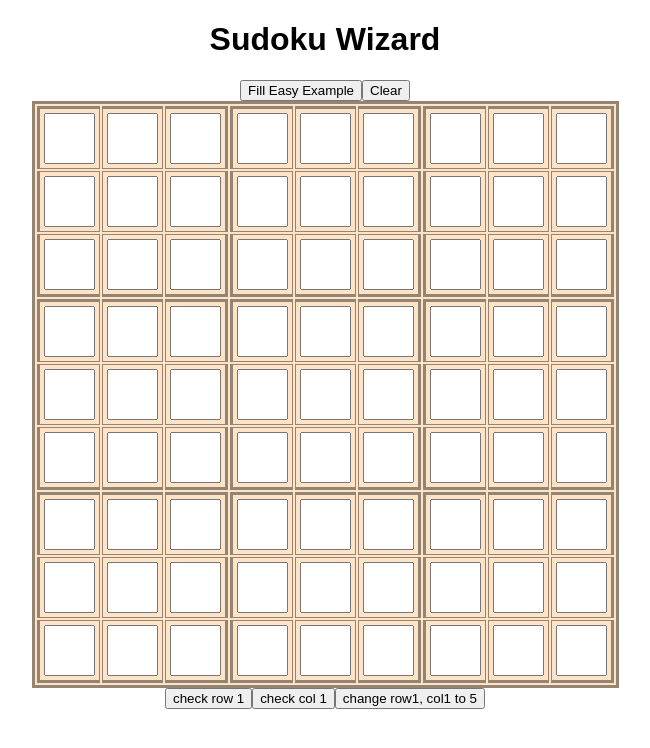
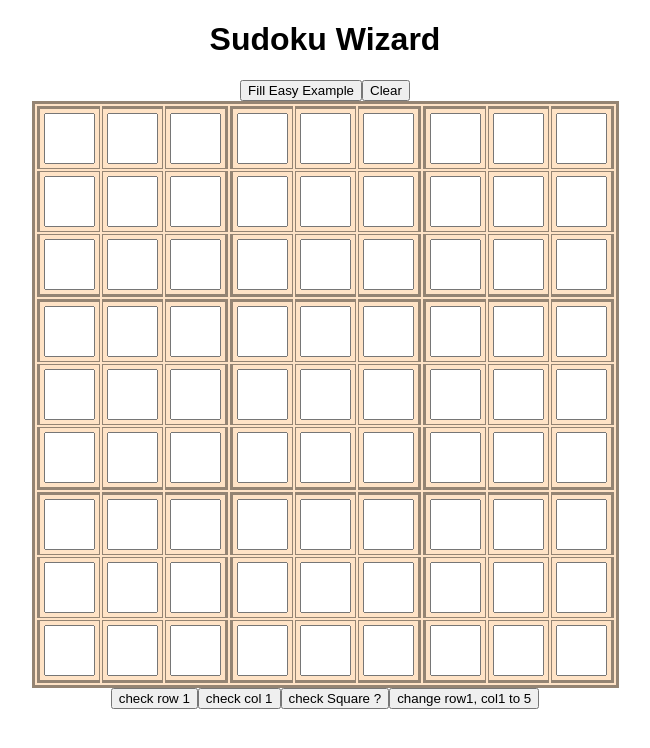
Before and after one commit to ryan-olejnik/Sudoku-Solver, a React (Create React App) app: page / in a window 1280 px wide. Shown: the top 748 px of the page, without its empty margins (315-965 px from the left). Built offline with nearby package versions, Linux system fonts and the light colour scheme.

Commit message:
Added checkSquareForDuplicates to sudokuAnalyzer functions, which checks 3x3 squares for duplicates

```diff
--- a/src/components/Table.jsx
+++ b/src/components/Table.jsx
@@ -334,6 +334,7 @@ class Table extends Component {
 
   changeHandler(row, col, newValue){
     // console.log(this.state.table[`row${row}`][`col${col}`]);
+    if (newValue === ''){newValue = null};
     let table = this.state.table;
     table[`row${row}`][`col${col}`] = newValue;
     this.setState({ table: table })
@@ -447,6 +448,7 @@ class Table extends Component {
         </table>
       <button onClick={()=>{console.log('Duplicates in row 1?', sudokuAnalyzer.checkRowForDuplicates(this.state.table, 1))}} >check row 1</button>
       <button onClick={()=>{console.log('Duplicates in col1?', sudokuAnalyzer.checkColForDuplicates(this.state.table, 1))}} >check col 1</button>
+      <button onClick={()=>{console.log('Duplicates in Square b?', sudokuAnalyzer.checkSquareForDuplicates(this.state.table, 'i'))}} >check Square ?</button>
       <button onClick={()=>{this.changeHandler(1,1,5)}} >change row1, col1 to 5</button>
       </div>
     );
--- a/src/components/sudokuAnalyzer.js
+++ b/src/components/sudokuAnalyzer.js
@@ -2,8 +2,8 @@ module.exports = {
 
   checkRowForDuplicates: function(table, rowNumber){
     let numbersInRow = {};
-    for (let i = 1; i <=9; i++){
-      let currentCellValue = table[`row${rowNumber}`][`col${i}`];
+    for (let col = 1; col <=9; col++){
+      let currentCellValue = table[`row${rowNumber}`][`col${col}`];
       if (!numbersInRow[currentCellValue] && currentCellValue !== null){
         numbersInRow[currentCellValue] = true;
       } else if (currentCellValue !== null){
@@ -17,8 +17,8 @@ module.exports = {
 
   checkColForDuplicates: function(table, colNumber){
     let numbersInCol = {};
-    for (let i = 1; i <=9; i++){
-      let currentCellValue = table[`row${i}`][`col${colNumber}`];
+    for (let row = 1; row <=9; row++){
+      let currentCellValue = table[`row${row}`][`col${colNumber}`];
       if (!numbersInCol[currentCellValue] && currentCellValue !== null){
         numbersInCol[currentCellValue] = true;
       } else if (currentCellValue !== null){
@@ -28,6 +28,191 @@ module.exports = {
     }
     // console.log(numbersInCol);
     return false;
+  },
+
+  checkSquareForDuplicates: function(table, square){
+    switch(square){
+      case 'a':{
+        console.log('Checking Square A');
+        let numbersInSquare = {};
+        for (let row = 1; row <=3; row++){
+          for (let col = 1; col <=3; col++){
+            let currentCellValue = table[`row${row}`][`col${col}`];
+            // console.log(`Value in row${row}, col${col} = ${currentCellValue}`);
+            if (!numbersInSquare[currentCellValue] && currentCellValue !== null){
+              numbersInSquare[currentCellValue] = true;
+            } else if (currentCellValue !== null){
+              numbersInSquare[currentCellValue] = 'multiples!!';
+              return true;
+            }
+          }
+        }
+        // console.log(numbersInSquare);
+        return false;
+      }
+
+      case 'b':{
+        console.log('Checking Square B');
+        let numbersInSquare = {};
+        for (let row = 1; row <=3; row++){
+          for (let col = 4; col <=6; col++){
+            let currentCellValue = table[`row${row}`][`col${col}`];
+            // console.log(`Value in row${row}, col${col} = ${currentCellValue}`);
+            if (!numbersInSquare[currentCellValue] && currentCellValue !== null){
+              numbersInSquare[currentCellValue] = true;
+            } else if (currentCellValue !== null){
+              numbersInSquare[currentCellValue] = 'multiples!!';
+              return true;
+            }
+          }
+        }
+        // console.log(numbersInSquare);
+        return false;
+      }
+
+      case 'c':{
+        console.log('Checking Square C');
+        let numbersInSquare = {};
+        for (let row = 1; row <=3; row++){
+          for (let col = 7; col <=9; col++){
+            let currentCellValue = table[`row${row}`][`col${col}`];
+            // console.log(`Value in row${row}, col${col} = ${currentCellValue}`);
+            if (!numbersInSquare[currentCellValue] && currentCellValue !== null){
+              numbersInSquare[currentCellValue] = true;
+            } else if (currentCellValue !== null){
+              numbersInSquare[currentCellValue] = 'multiples!!';
+              return true;
+            }
+          }
+        }
+        // console.log(numbersInSquare);
+        return false;
+      }
+
+      case 'd':{
+        console.log('Checking Square D');
+        let numbersInSquare = {};
+        for (let row = 4; row <=6; row++){
+          for (let col = 1; col <=3; col++){
+            let currentCellValue = table[`row${row}`][`col${col}`];
+            // console.log(`Value in row${row}, col${col} = ${currentCellValue}`);
+            if (!numbersInSquare[currentCellValue] && currentCellValue !== null){
+              numbersInSquare[currentCellValue] = true;
+            } else if (currentCellValue !== null){
+              numbersInSquare[currentCellValue] = 'multiples!!';
+              return true;
+            }
+          }
+        }
+        // console.log(numbersInSquare);
+        return false;
+      }
+
+      case 'e':{
+        console.log('Checking Square E');
+        let numbersInSquare = {};
+        for (let row = 4; row <=6; row++){
+          for (let col = 4; col <=6; col++){
+            let currentCellValue = table[`row${row}`][`col${col}`];
+            // console.log(`Value in row${row}, col${col} = ${currentCellValue}`);
+            if (!numbersInSquare[currentCellValue] && currentCellValue !== null){
+              numbersInSquare[currentCellValue] = true;
+            } else if (currentCellValue !== null){
+              numbersInSquare[currentCellValue] = 'multiples!!';
+              return true;
+            }
+          }
+        }
+        // console.log(numbersInSquare);
+        return false;
+      }
+
+      case 'f':{
+        console.log('Checking Square F');
+        let numbersInSquare = {};
+        for (let row = 4; row <=6; row++){
+          for (let col = 7; col <=9; col++){
+            let currentCellValue = table[`row${row}`][`col${col}`];
+            // console.log(`Value in row${row}, col${col} = ${currentCellValue}`);
+            if (!numbersInSquare[currentCellValue] && currentCellValue !== null){
+              numbersInSquare[currentCellValue] = true;
+            } else if (currentCellValue !== null){
+              numbersInSquare[currentCellValue] = 'multiples!!';
+              return true;
+            }
+          }
+        }
+        // console.log(numbersInSquare);
+        return false;
+      }
+
+      case 'g':{
+        console.log('Checking Square G');
+        let numbersInSquare = {};
+        for (let row = 7; row <=9; row++){
+          for (let col = 1; col <=3; col++){
+            let currentCellValue = table[`row${row}`][`col${col}`];
+            // console.log(`Value in row${row}, col${col} = ${currentCellValue}`);
+            if (!numbersInSquare[currentCellValue] && currentCellValue !== null){
+              numbersInSquare[currentCellValue] = true;
+            } else if (currentCellValue !== null){
+              numbersInSquare[currentCellValue] = 'multiples!!';
+              return true;
+            }
+          }
+        }
+        // console.log(numbersInSquare);
+        return false;
+      }
+
+      case 'h':{
+        console.log('Checking Square H');
+        let numbersInSquare = {};
+        for (let row = 7; row <=9; row++){
+          for (let col = 4; col <=6; col++){
+            let currentCellValue = table[`row${row}`][`col${col}`];
+            // console.log(`Value in row${row}, col${col} = ${currentCellValue}`);
+            if (!numbersInSquare[currentCellValue] && currentCellValue !== null){
+              numbersInSquare[currentCellValue] = true;
+            } else if (currentCellValue !== null){
+              numbersInSquare[currentCellValue] = 'multiples!!';
+              return true;
+            }
+          }
+        }
+        // console.log(numbersInSquare);
+        return false;
+      }
+
+      case 'i':{
+        console.log('Checking Square I');
+        let numbersInSquare = {};
+        for (let row = 7; row <=9; row++){
+          for (let col = 7; col <=9; col++){
+            let currentCellValue = table[`row${row}`][`col${col}`];
+            // console.log(`Value in row${row}, col${col} = ${currentCellValue}`);
+            if (!numbersInSquare[currentCellValue] && currentCellValue !== null){
+              numbersInSquare[currentCellValue] = true;
+            } else if (currentCellValue !== null){
+              numbersInSquare[currentCellValue] = 'multiples!!';
+              return true;
+            }
+          }
+        }
+        // console.log(numbersInSquare);
+        return false;
+      }
+
+      default: {return 'Error: Trying to check unknown square';}
+
+    }
+
+  },
+
+  isCellValid: function(table, row, col){
+
+
   }
 
+
 }
```
Also changed, not shown: 1 other file (tests, documents, lock files or other folders).
